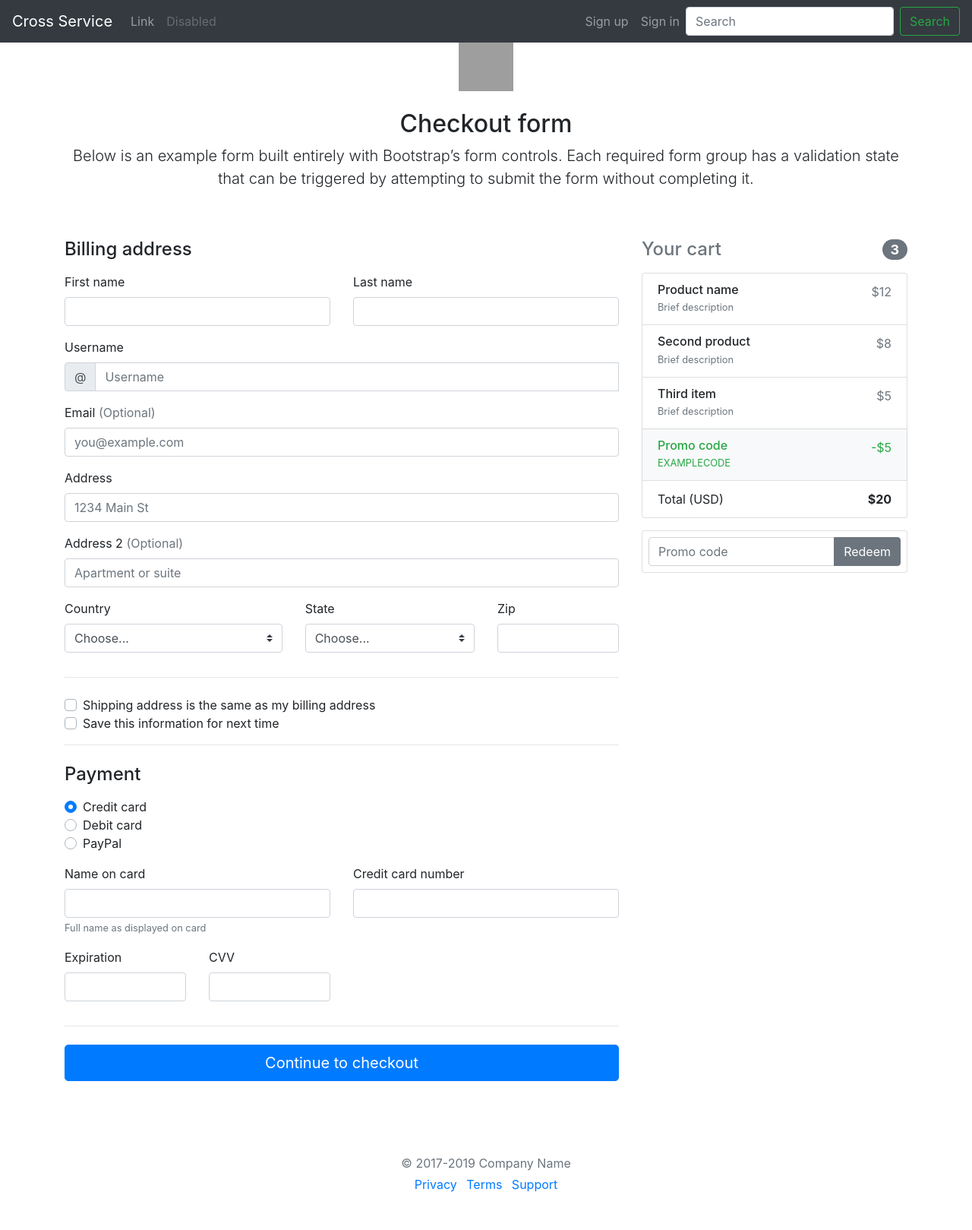
After one commit to darkTeaLeaf/cross_service, a Django app: page /user/edit/ in a window 1280 px wide. The commit adds this page. Shown: the whole page at 76% size. Run offline with Django 3.2, Linux system fonts and the light colour scheme; some libraries are stand-ins or nearby versions; grey boxes are pictures that could not be loaded.

Commit message:
added backbone for edit user view

```diff
--- a/feed/templates/feed/base.html
+++ b/feed/templates/feed/base.html
@@ -29,6 +29,8 @@
         <li class="nav-item active">
           <a class="nav-link" href="/user/">{{ user.username }} <span class="sr-only">(current)</span></a>
         </li>
+            <div class="navbar-nav mr-auto">
+        </div>
         {% endif %}
         <li class="nav-item">
           <a class="nav-link" href="/">Link</a>
--- a/feed/views.py
+++ b/feed/views.py
@@ -21,9 +21,3 @@ class IndexView(ListView):
     def get_context_data(self, *, object_list=None, **kwargs):
         context = super().get_context_data(**kwargs)
         context['q'] = self.request.GET.get('q', '')
-        return context
-
-
-def func(request):
-    request.GET
-    request.POST
--- /dev/null
+++ b/user/templates/user/edit.html
@@ -0,0 +1,220 @@
+{% extends 'feed/base.html' %}
+
+{% block body %}
+
+<div class="container">
+  <div class="py-5 text-center">
+    <img class="d-block mx-auto mb-4" src="/docs/4.3/assets/brand/bootstrap-solid.svg" alt="" width="72" height="72">
+    <h2>Checkout form</h2>
+    <p class="lead">Below is an example form built entirely with Bootstrap’s form controls. Each required form group has a validation state that can be triggered by attempting to submit the form without completing it.</p>
+  </div>
+
+  <div class="row">
+    <div class="col-md-4 order-md-2 mb-4">
+      <h4 class="d-flex justify-content-between align-items-center mb-3">
+        <span class="text-muted">Your cart</span>
+        <span class="badge badge-secondary badge-pill">3</span>
+      </h4>
+      <ul class="list-group mb-3">
+        <li class="list-group-item d-flex justify-content-between lh-condensed">
+          <div>
+            <h6 class="my-0">Product name</h6>
+            <small class="text-muted">Brief description</small>
+          </div>
+          <span class="text-muted">$12</span>
+        </li>
+        <li class="list-group-item d-flex justify-content-between lh-condensed">
+          <div>
+            <h6 class="my-0">Second product</h6>
+            <small class="text-muted">Brief description</small>
+          </div>
+          <span class="text-muted">$8</span>
+        </li>
+        <li class="list-group-item d-flex justify-content-between lh-condensed">
+          <div>
+            <h6 class="my-0">Third item</h6>
+            <small class="text-muted">Brief description</small>
+          </div>
+          <span class="text-muted">$5</span>
+        </li>
+        <li class="list-group-item d-flex justify-content-between bg-light">
+          <div class="text-success">
+            <h6 class="my-0">Promo code</h6>
+            <small>EXAMPLECODE</small>
+          </div>
+          <span class="text-success">-$5</span>
+        </li>
+        <li class="list-group-item d-flex justify-content-between">
+          <span>Total (USD)</span>
+          <strong>$20</strong>
+        </li>
+      </ul>
+
+      <form class="card p-2">
+        <div class="input-group">
+          <input type="text" class="form-control" placeholder="Promo code">
+          <div class="input-group-append">
+            <button type="submit" class="btn btn-secondary">Redeem</button>
+          </div>
+        </div>
+      </form>
+    </div>
+    <div class="col-md-8 order-md-1">
+      <h4 class="mb-3">Billing address</h4>
+      <form class="needs-validation" novalidate>
+        <div class="row">
+          <div class="col-md-6 mb-3">
+            <label for="firstName">First name</label>
+            <input type="text" class="form-control" id="firstName" placeholder="" value="" required>
+            <div class="invalid-feedback">
+              Valid first name is required.
+            </div>
+          </div>
+          <div class="col-md-6 mb-3">
+            <label for="lastName">Last name</label>
+            <input type="text" class="form-control" id="lastName" placeholder="" value="" required>
+            <div class="invalid-feedback">
+              Valid last name is required.
+            </div>
+          </div>
+        </div>
+
+        <div class="mb-3">
+          <label for="username">Username</label>
+          <div class="input-group">
+            <div class="input-group-prepend">
+              <span class="input-group-text">@</span>
+            </div>
+            <input type="text" class="form-control" id="username" placeholder="Username" required>
+            <div class="invalid-feedback" style="width: 100%;">
+              Your username is required.
+            </div>
+          </div>
+        </div>
+
+        <div class="mb-3">
+          <label for="email">Email <span class="text-muted">(Optional)</span></label>
+          <input type="email" class="form-control" id="email" placeholder="you@example.com">
+          <div class="invalid-feedback">
+            Please enter a valid email address for shipping updates.
+          </div>
+        </div>
+
+        <div class="mb-3">
+          <label for="address">Address</label>
+          <input type="text" class="form-control" id="address" placeholder="1234 Main St" required>
+          <div class="invalid-feedback">
+            Please enter your shipping address.
+          </div>
+        </div>
+
+        <div class="mb-3">
+          <label for="address2">Address 2 <span class="text-muted">(Optional)</span></label>
+          <input type="text" class="form-control" id="address2" placeholder="Apartment or suite">
+        </div>
+
+        <div class="row">
+          <div class="col-md-5 mb-3">
+            <label for="country">Country</label>
+            <select class="custom-select d-block w-100" id="country" required>
+              <option value="">Choose...</option>
+              <option>United States</option>
+            </select>
+            <div class="invalid-feedback">
+              Please select a valid country.
+            </div>
+          </div>
+          <div class="col-md-4 mb-3">
+            <label for="state">State</label>
+            <select class="custom-select d-block w-100" id="state" required>
+              <option value="">Choose...</option>
+              <option>California</option>
+            </select>
+            <div class="invalid-feedback">
+              Please provide a valid state.
+            </div>
+          </div>
+          <div class="col-md-3 mb-3">
+            <label for="zip">Zip</label>
+            <input type="text" class="form-control" id="zip" placeholder="" required>
+            <div class="invalid-feedback">
+              Zip code required.
+            </div>
+          </div>
+        </div>
+        <hr class="mb-4">
+        <div class="custom-control custom-checkbox">
+          <input type="checkbox" class="custom-control-input" id="same-address">
+          <label class="custom-control-label" for="same-address">Shipping address is the same as my billing address</label>
+        </div>
+        <div class="custom-control custom-checkbox">
+          <input type="checkbox" class="custom-control-input" id="save-info">
+          <label class="custom-control-label" for="save-info">Save this information for next time</label>
+        </div>
+        <hr class="mb-4">
+
+        <h4 class="mb-3">Payment</h4>
+
+        <div class="d-block my-3">
+          <div class="custom-control custom-radio">
+            <input id="credit" name="paymentMethod" type="radio" class="custom-control-input" checked required>
+            <label class="custom-control-label" for="credit">Credit card</label>
+          </div>
+          <div class="custom-control custom-radio">
+            <input id="debit" name="paymentMethod" type="radio" class="custom-control-input" required>
+            <label class="custom-control-label" for="debit">Debit card</label>
+          </div>
+          <div class="custom-control custom-radio">
+            <input id="paypal" name="paymentMethod" type="radio" class="custom-control-input" required>
+            <label class="custom-control-label" for="paypal">PayPal</label>
+          </div>
+        </div>
+        <div class="row">
+          <div class="col-md-6 mb-3">
+            <label for="cc-name">Name on card</label>
+            <input type="text" class="form-control" id="cc-name" placeholder="" required>
+            <small class="text-muted">Full name as displayed on card</small>
+            <div class="invalid-feedback">
+              Name on card is required
+            </div>
+          </div>
+          <div class="col-md-6 mb-3">
+            <label for="cc-number">Credit card number</label>
+            <input type="text" class="form-control" id="cc-number" placeholder="" required>
+            <div class="invalid-feedback">
+              Credit card number is required
+            </div>
+          </div>
+        </div>
+        <div class="row">
+          <div class="col-md-3 mb-3">
+            <label for="cc-expiration">Expiration</label>
+            <input type="text" class="form-control" id="cc-expiration" placeholder="" required>
+            <div class="invalid-feedback">
+              Expiration date required
+            </div>
+          </div>
+          <div class="col-md-3 mb-3">
+            <label for="cc-cvv">CVV</label>
+            <input type="text" class="form-control" id="cc-cvv" placeholder="" required>
+            <div class="invalid-feedback">
+              Security code required
+            </div>
+          </div>
+        </div>
+        <hr class="mb-4">
+        <button class="btn btn-primary btn-lg btn-block" type="submit">Continue to checkout</button>
+      </form>
+    </div>
+  </div>
+
+  <footer class="my-5 pt-5 text-muted text-center text-small">
+    <p class="mb-1">&copy; 2017-2019 Company Name</p>
+    <ul class="list-inline">
+      <li class="list-inline-item"><a href="#">Privacy</a></li>
+      <li class="list-inline-item"><a href="#">Terms</a></li>
+      <li class="list-inline-item"><a href="#">Support</a></li>
+    </ul>
+  </footer>
+
+{% endblock %}
--- a/user/urls.py
+++ b/user/urls.py
@@ -6,6 +6,7 @@ from django.contrib.auth import views as auth_views
 urlpatterns = [
     url(r'^signup/$', views.CreateUserView.as_view(), name='signup'),
     url(r'^$', views.user_info, name='user_card_info'),
-    url('signin/', auth_views.LoginView.as_view(template_name='user/signin.html')),
+    url(r'signin/', auth_views.LoginView.as_view(template_name='user/signin.html')),
+    url(r'edit/', views.EditUserView.as_view(), name='edit')
     # path('user/', include('django.contrib.auth.urls')),
 ]
--- a/user/views.py
+++ b/user/views.py
@@ -32,5 +32,11 @@ class CreateUserView(View):
         return redirect('/')
 
 
+class EditUserView(View):
+
+    def get(self, request):
+        return render(request, 'user/edit.html', {})
+
+
 def user_info(request):
     return render(request, 'user/index.html', {})
```
